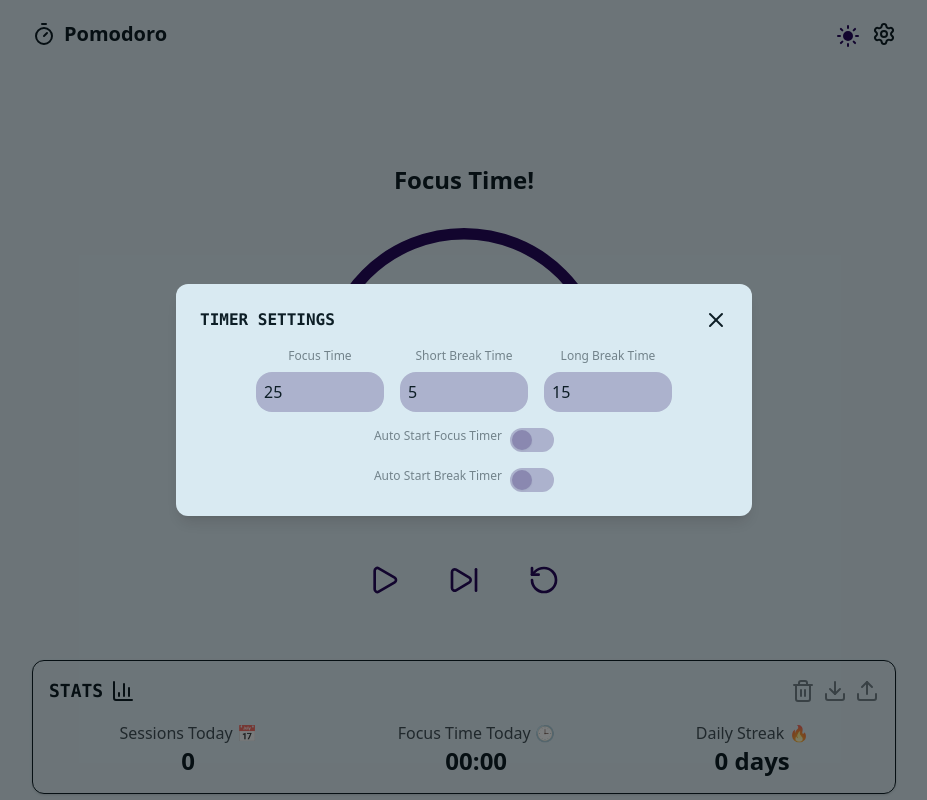
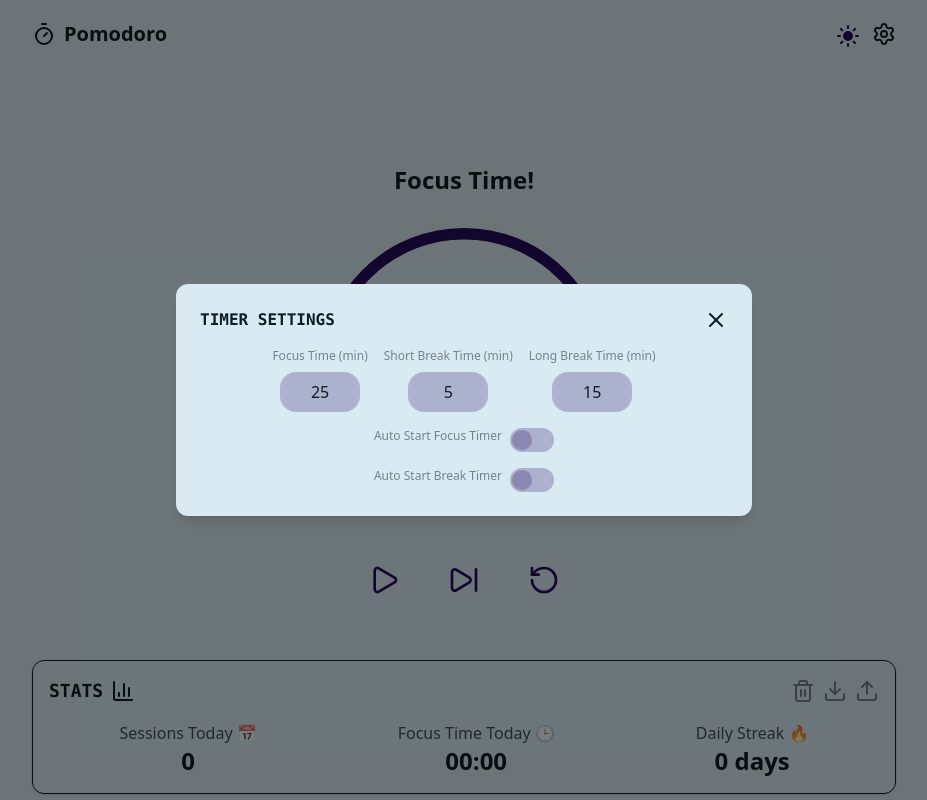
Before and after one commit to vintydong/pomodoro, a React (Vite) app: page / in a window 1280 px wide. Both pictures are taken after a click on the button 1060 px from the left and 34 px from the top of the page. Shown: the top 800 px of the page, without its empty margins (176-1103 px from the left). Built offline with nearby package versions, Linux system fonts and the light colour scheme.

Commit message:
add validation for settings

```diff
--- a/src/components/Settings.tsx
+++ b/src/components/Settings.tsx
@@ -1,6 +1,7 @@
 import { SettingsIcon, XIcon } from "lucide-react";
 import { usePomodoro } from "../context/PomodoroContext";
 import { useState } from "react";
+import type { TimerSettings } from "../types";
 
 interface SettingsProps {
     onOpen: () => void;
@@ -60,7 +61,7 @@ const SettingsInput = ({ label, value, onChange }: SettingsInputProps) => {
             <div className="text-xs opacity-50">{label}</div>
             <input
                 value={value}
-                className="rounded-2xl p-2 w-32 bg-tertiary/25 focus:outline-tertiary focus:outline-2"
+                className="rounded-2xl p-2 w-20 text-center bg-tertiary/25 focus:outline-tertiary focus:outline-2"
                 onChange={onChange}
             />
         </div>
@@ -85,13 +86,35 @@ export function SettingsModal({ setIsSettingsOpen }: SettingsModalProps) {
     const [autoBreak, setAutoBreak] = useState(settings.autoBreak);
 
     const onClose = () => {
-        updateSettings({
-            focusDuration: focusTime,
-            shortBreakDuration: shortBreakTime,
-            longBreakDuration: longBreakTime,
+        const focusDuration = Number(focusTime);
+        const shortBreakDuration = Number(shortBreakTime);
+        const longBreakDuration = Number(longBreakTime);
+
+        const partialSettings: Partial<TimerSettings> = {
             autoFocus,
             autoBreak,
-        });
+        };
+
+        console.log(
+            "Updating with",
+            focusDuration,
+            shortBreakDuration,
+            longBreakDuration
+        );
+
+        if (!Number.isNaN(focusDuration) && focusDuration > 0) {
+            partialSettings.focusDuration = focusDuration;
+        }
+
+        if (!Number.isNaN(shortBreakDuration) && shortBreakDuration > 0) {
+            partialSettings.shortBreakDuration = shortBreakDuration;
+        }
+
+        if (!Number.isNaN(longBreakDuration) && longBreakDuration > 0) {
+            partialSettings.longBreakDuration = longBreakDuration;
+        }
+
+        updateSettings(partialSettings);
         setIsSettingsOpen(false);
     };
 
@@ -108,23 +131,19 @@ export function SettingsModal({ setIsSettingsOpen }: SettingsModalProps) {
                 </div>
                 <div className="flex items-center gap-4 mx-auto">
                     <SettingsInput
-                        label="Focus Time"
+                        label="Focus Time (min)"
                         value={focusTime}
-                        onChange={(e) => setFocusTime(Number(e.target.value))}
+                        onChange={(e) => setFocusTime(e.target.value)}
                     />
                     <SettingsInput
-                        label="Short Break Time"
+                        label="Short Break Time (min)"
                         value={shortBreakTime}
-                        onChange={(e) =>
-                            setShortBreakTime(Number(e.target.value))
-                        }
+                        onChange={(e) => setShortBreakTime(e.target.value)}
                     />
                     <SettingsInput
-                        label="Long Break Time"
+                        label="Long Break Time (min)"
                         value={longBreakTime}
-                        onChange={(e) =>
-                            setLongBreakTime(Number(e.target.value))
-                        }
+                        onChange={(e) => setLongBreakTime(e.target.value)}
                     />
                 </div>
                 <div className="flex flex-col gap-4 mx-auto">
```
